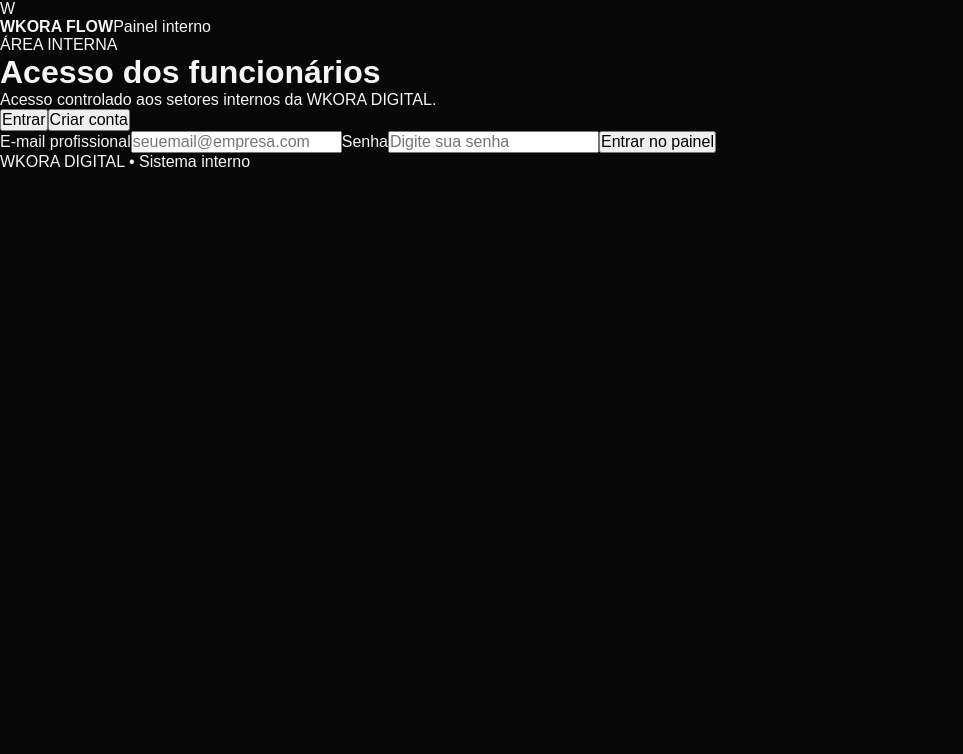
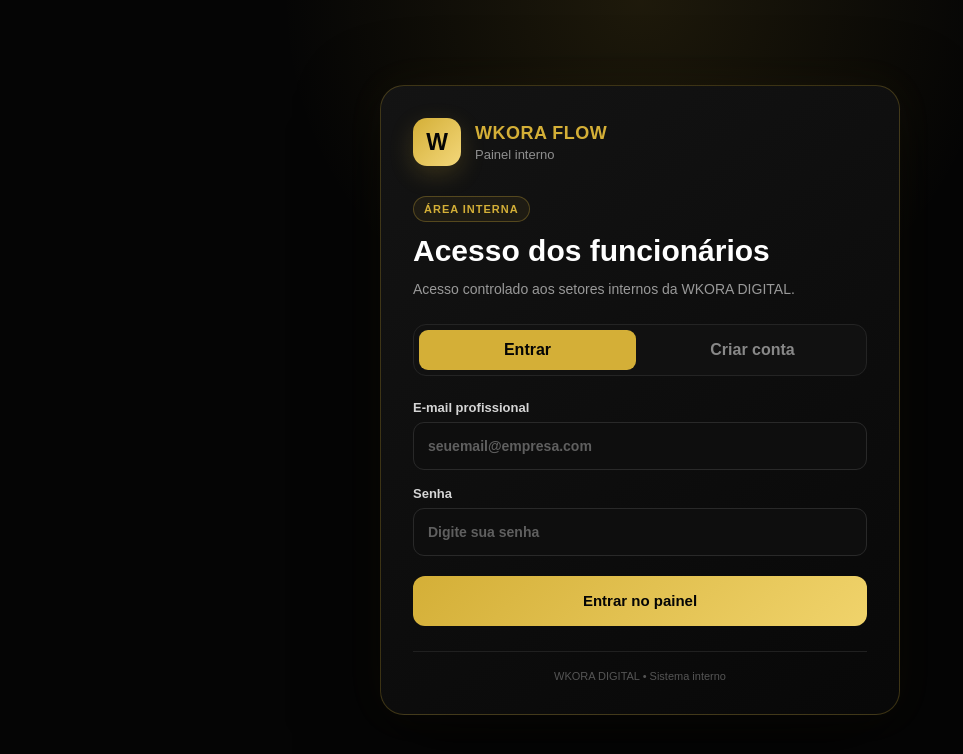
Before and after one commit to hackprogramador1-jpg/WKORA-FLOW-V1, a Next.js app: page /funcionarios in a window 1280 px wide. Shown: the top 754 px of the page, without its empty margins (0-963 px from the left). Built offline with nearby package versions, Linux system fonts and the light colour scheme.

Commit message:
Update globals.css

```diff
--- a/app/globals.css
+++ b/app/globals.css
@@ -882,3 +882,253 @@ a {
     flex-direction: column;
   }
 }
+/* =========================================================
+   WKORA FLOW — ÁREA INTERNA / FUNCIONÁRIOS
+   ========================================================= */
+
+.employee-page {
+  min-height: 100vh;
+  width: 100%;
+  display: flex;
+  justify-content: center;
+  align-items: center;
+  padding: 24px;
+  background:
+    radial-gradient(circle at top, rgba(212, 175, 55, 0.12), transparent 35%),
+    #050505;
+  color: #fff;
+  box-sizing: border-box;
+}
+
+.employee-card {
+  width: 100%;
+  max-width: 520px;
+  padding: 32px;
+  border: 1px solid rgba(212, 175, 55, 0.25);
+  border-radius: 24px;
+  background: linear-gradient(
+    145deg,
+    rgba(20, 20, 20, 0.98),
+    rgba(8, 8, 8, 0.98)
+  );
+  box-shadow:
+    0 25px 80px rgba(0, 0, 0, 0.55),
+    0 0 40px rgba(212, 175, 55, 0.05);
+}
+
+.employee-brand {
+  display: flex;
+  align-items: center;
+  gap: 14px;
+  margin-bottom: 30px;
+}
+
+.employee-logo {
+  width: 48px;
+  height: 48px;
+  display: flex;
+  align-items: center;
+  justify-content: center;
+  border-radius: 14px;
+  background: linear-gradient(135deg, #d4af37, #f3d77a);
+  color: #050505;
+  font-size: 23px;
+  font-weight: 900;
+  box-shadow: 0 8px 25px rgba(212, 175, 55, 0.2);
+}
+
+.employee-brand strong {
+  display: block;
+  color: #d4af37;
+  font-size: 18px;
+  letter-spacing: 0.5px;
+}
+
+.employee-brand span {
+  display: block;
+  margin-top: 3px;
+  color: #8f8f8f;
+  font-size: 13px;
+}
+
+.employee-heading {
+  margin-bottom: 24px;
+}
+
+.employee-badge {
+  display: inline-flex;
+  padding: 6px 10px;
+  margin-bottom: 12px;
+  border: 1px solid rgba(212, 175, 55, 0.3);
+  border-radius: 999px;
+  color: #d4af37;
+  background: rgba(212, 175, 55, 0.07);
+  font-size: 11px;
+  font-weight: 800;
+  letter-spacing: 1px;
+}
+
+.employee-heading h1 {
+  margin: 0;
+  color: #fff;
+  font-size: 30px;
+  line-height: 1.15;
+}
+
+.employee-heading p {
+  margin: 10px 0 0;
+  color: #999;
+  font-size: 14px;
+  line-height: 1.5;
+}
+
+.employee-switch {
+  display: grid;
+  grid-template-columns: 1fr 1fr;
+  gap: 8px;
+  padding: 5px;
+  margin-bottom: 24px;
+  border-radius: 13px;
+  background: #111;
+  border: 1px solid #242424;
+}
+
+.employee-switch button {
+  border: 0;
+  border-radius: 9px;
+  padding: 11px;
+  background: transparent;
+  color: #888;
+  font-weight: 700;
+  cursor: pointer;
+}
+
+.employee-switch button.active {
+  background: #d4af37;
+  color: #050505;
+}
+
+.employee-form {
+  display: flex;
+  flex-direction: column;
+  gap: 16px;
+}
+
+.employee-form label {
+  display: flex;
+  flex-direction: column;
+  gap: 7px;
+  color: #d5d5d5;
+  font-size: 13px;
+  font-weight: 600;
+}
+
+.employee-form input,
+.employee-form select {
+  width: 100%;
+  min-height: 48px;
+  box-sizing: border-box;
+  padding: 0 14px;
+  border: 1px solid #292929;
+  border-radius: 11px;
+  outline: none;
+  background: #0e0e0e;
+  color: #fff;
+  font-size: 14px;
+  transition: 0.2s ease;
+}
+
+.employee-form input::placeholder {
+  color: #5f5f5f;
+}
+
+.employee-form input:focus,
+.employee-form select:focus {
+  border-color: #d4af37;
+  box-shadow: 0 0 0 3px rgba(212, 175, 55, 0.08);
+}
+
+.employee-form select {
+  appearance: auto;
+}
+
+.employee-submit {
+  width: 100%;
+  min-height: 50px;
+  margin-top: 4px;
+  border: 0;
+  border-radius: 12px;
+  background: linear-gradient(135deg, #d4af37, #f0d36b);
+  color: #050505;
+  font-size: 15px;
+  font-weight: 900;
+  cursor: pointer;
+  transition: 0.2s ease;
+}
+
+.employee-submit:hover {
+  transform: translateY(-1px);
+  box-shadow: 0 10px 25px rgba(212, 175, 55, 0.18);
+}
+
+.employee-security {
+  padding: 14px;
+  border: 1px solid rgba(212, 175, 55, 0.15);
+  border-radius: 12px;
+  background: rgba(212, 175, 55, 0.04);
+}
+
+.employee-security strong {
+  color: #d4af37;
+  font-size: 13px;
+}
+
+.employee-security p {
+  margin: 7px 0 0;
+  color: #858585;
+  font-size: 12px;
+  line-height: 1.5;
+}
+
+.employee-message {
+  margin-top: 18px;
+  padding: 13px 14px;
+  border: 1px solid rgba(212, 175, 55, 0.25);
+  border-radius: 11px;
+  background: rgba(212, 175, 55, 0.06);
+  color: #d4af37;
+  font-size: 13px;
+  line-height: 1.45;
+}
+
+.employee-footer {
+  margin-top: 25px;
+  padding-top: 18px;
+  border-top: 1px solid #202020;
+  color: #555;
+  text-align: center;
+  font-size: 11px;
+}
+
+/* CELULAR */
+@media (max-width: 600px) {
+  .employee-page {
+    min-height: 100svh;
+    padding: 14px;
+    align-items: flex-start;
+  }
+
+  .employee-card {
+    margin-top: 10px;
+    padding: 22px 18px;
+    border-radius: 20px;
+  }
+
+  .employee-heading h1 {
+    font-size: 25px;
+  }
+
+  .employee-brand {
+    margin-bottom: 24px;
+  }
+  }
```
